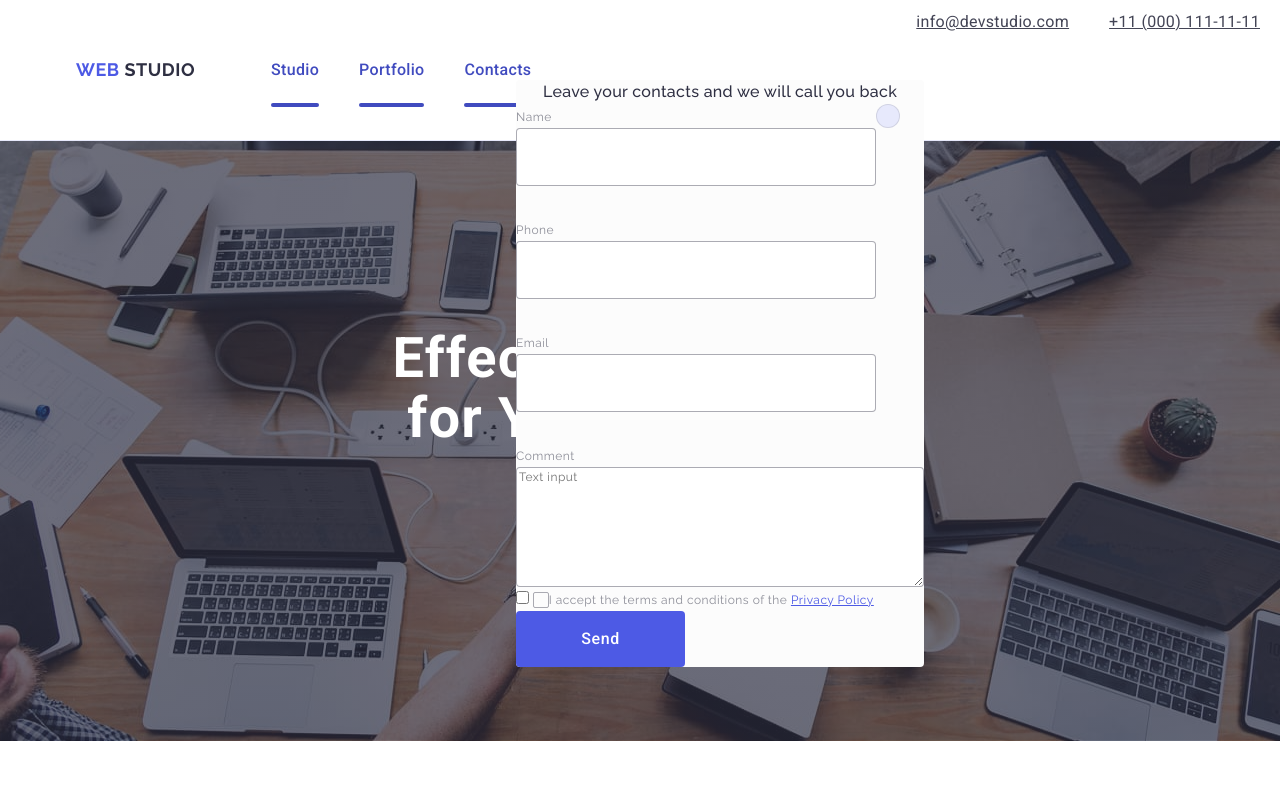
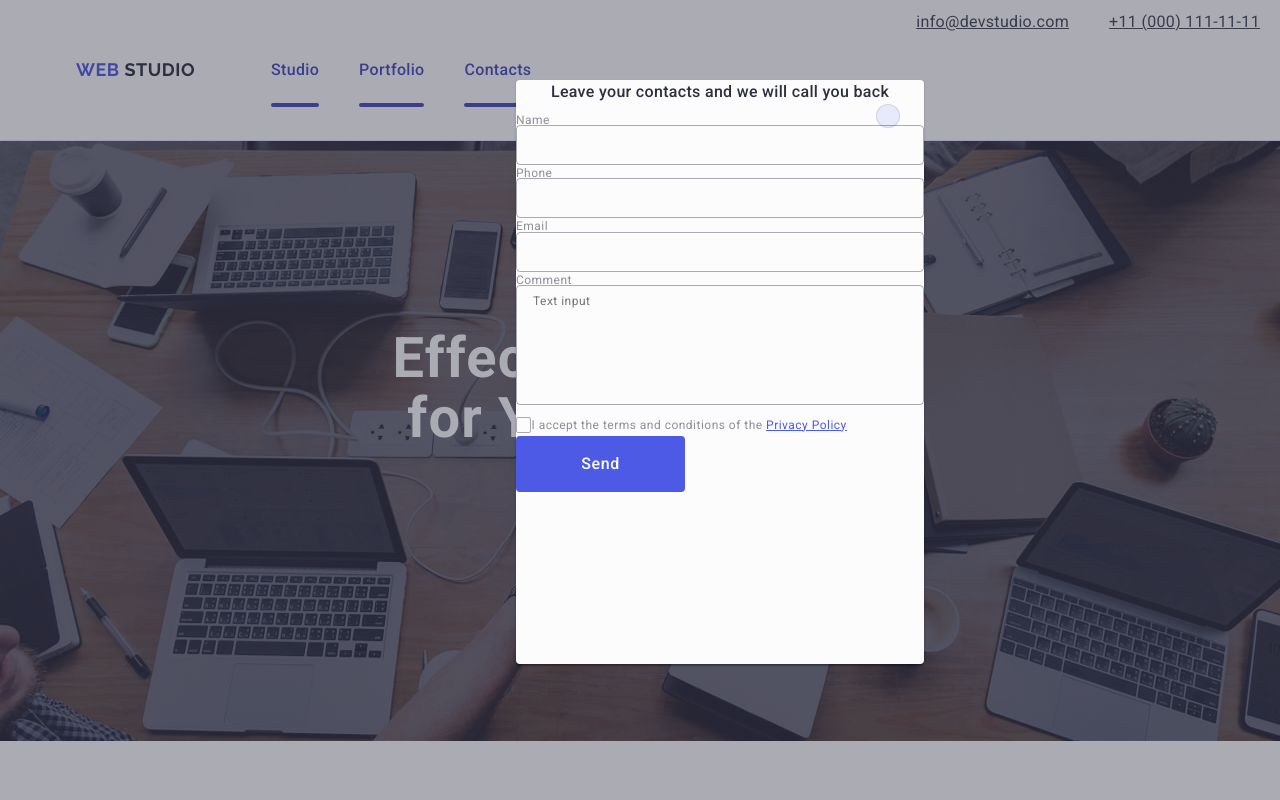
Before and after one commit to ekimdilan/goit-markup-hw-05, a plain HTML site: page index.html in a window 1280 px wide. Shown: the top 800 px of the page. Drawn offline with nearby package versions, Linux system fonts and the light colour scheme.

Commit message:
modal-window

```diff
--- a/css/styles.css
+++ b/css/styles.css
@@ -486,23 +486,72 @@ menu:active {
 }
 /*Feedback-Form*/
 
-.feedback {
+.modal-window {
   position: fixed;
   top: 0;
   left: 0;
   width: 100%;
   height: 100%;
-  min-height: 584px;
+  background-color: rgba(46, 47, 66, 0.4);
+  transition: opacity 250ms cubic-bezier(0.4, 0, 0.2, 1),
+    visibility 250ms cubic-bezier(0.4, 0, 0.2, 1);
 }
-.feedback-container {
+
+.modal-container {
   position: absolute;
-  background-color: #fcfcfc;
+  top: 80px;
+  left: 516px;
   width: 408px;
   min-height: 584px;
-  top: 80px;
-  left: 516px;
+  background-color: #fcfcfc;
+  box-shadow: 0px 1px 1px rgba(0, 0, 0, 0.14), 0px 1px 3px rgba(0, 0, 0, 0.12),
+    0px 2px 1px rgba(0, 0, 0, 0.2);
   border-radius: 4px;
+  transition: transform 250ms cubic-bezier(0.4, 0, 0.2, 1);
 }
+
+.button-close {
+  position: absolute;
+  top: 24px;
+  right: 24px;
+  width: 24px;
+  height: 24px;
+  border-radius: 50%;
+  display: flex;
+  align-items: center;
+  justify-content: center;
+  background-color: #e7e9fc;
+  border: 1px solid rgba(0, 0, 0, 0.1);
+  padding: 0;
+  cursor: pointer;
+  transition: background-color 250ms cubic-bezier(0.4, 0, 0.2, 1),
+    border 250ms cubic-bezier(0.4, 0, 0.2, 1);
+}
+
+.button-close:hover {
+  background-color: #404bbf;
+  border: none;
+}
+
+.button-close:focus {
+  background-color: #404bbf;
+  border: none;
+}
+
+.svg-close {
+  width: 8px;
+  height: 8px;
+  transition: fill 250ms cubic-bezier(0.4, 0, 0.2, 1);
+}
+
+.button-close:hover .svg-close {
+  fill: #ffffff;
+}
+
+.button-close:focus .svg-close {
+  fill: #ffffff;
+}
+
 .feedback-header {
   font-weight: 500;
   font-size: 16px;
@@ -510,54 +559,87 @@ menu:active {
   text-align: center;
   letter-spacing: 0.02em;
   color: #2e2f42;
+  margin-bottom: 16px;
 }
 
-.button-close {
+.form-box {
+  margin-bottom: 8px;
+}
+
+.form-label {
+  font-size: 12px;
+  line-height: 1.17px;
+  letter-spacing: 0.04em;
+  color: #8e8f99;
+  display: block;
+  margin-bottom: 4px;
+}
+
+.form-box-content {
+  position: relative;
+}
+
+.form-input {
+  width: 100%;
+  height: 40px;
+  border: 1px solid rgba(46, 47, 66, 0.4);
+  border-radius: 4px;
+  background-color: transparent;
+  padding-left: 38px;
+  outline: transparent;
+  transition: border-color 250ms cubic-bezier(0.4, 0, 0.2, 1);
+}
+
+.form-input:focus {
+  border-color: #4d5ae5;
+}
+
+.form-box-svg {
   position: absolute;
-  top: 24px;
-  right: 24px;
-  display: flex;
-  height: 24px;
-  width: 24px;
-  background-color: #e7e9fc;
-  color: black;
-  border: 1px solid rgba(0, 0, 0, 0.1);
-  border-radius: 50%;
-}
-.popup-btn-close:hover {
-  background-color: #404bbf;
-}
-.popup-btn-close:focus {
-  background-color: #404bbf;
-}
-.popup-svg-close {
+  top: 50%;
+  left: 16px;
+  transform: translateY(-50%);
   transition: fill 250ms cubic-bezier(0.4, 0, 0.2, 1);
 }
-.popup-btn-close:hover .popup-svg-close {
-  fill: #ffffff;
+
+.form-box-svg:focus {
+  fill: #4d5ae5;
 }
 
-.popup-btn-close:focus .popup-svg-close {
-  fill: #ffffff;
+.form-textarea {
+  width: 100%;
+  height: 120px;
+  font-size: 12px;
+  line-height: 1.17;
+  letter-spacing: 0.04em;
+  color: rgba(46, 47, 66, 0.4);
+  border: 1px solid rgba(46, 47, 66, 0.4);
+  border-radius: 4px;
+  background-color: transparent;
+  padding: 8px 16px;
+  outline: transparent;
+  resize: none;
+  transition: border-color 250ms cubic-bezier(0.4, 0, 0.2, 1);
 }
-.form-label {
-  font-size: 12px;
-  line-height: 14px;
-  letter-spacing: 0.04em;
-  color: #8e8f99;
+
+.form-textarea:focus {
+  border-color: #4d5ae5;
 }
+
 .form-check-label {
   font-size: 12px;
   line-height: 1.17;
   letter-spacing: 0.04em;
   color: #8e8f99;
 }
+
 .form-check-span {
   width: 16px;
   height: 16px;
   border: 1px solid rgba(46, 47, 66, 0.4);
   border-radius: 2px;
 }
+
 input[type='checkbox']:checked + label .form-check-span {
   background-color: #404bbf;
   border: none;
@@ -567,42 +649,20 @@ input[type='checkbox']:checked + label .form-check-span {
 .check-link {
   color: #4d5ae5;
 }
-.form-input {
-  display: block;
-  width: 360px;
-  height: 58px;
-  border-radius: 4px;
-  border: 1px solid rgba(46, 47, 66, 0.4);
-}
-.form-input:focus {
-  border-color: #4d5ae5;
-}
-.form-textarea {
-  display: block;
-  width: 100%;
-  height: 120px;
-  font-size: 12px;
-  line-height: 1.17;
-  letter-spacing: 0.04em;
-  color: rgba(46, 47, 66, 0.4);
-  border-radius: 4px;
-  border: 1px solid rgba(46, 47, 66, 0.4);
-}
-.form-textarea:focus {
-  border-color: #4d5ae5;
-}
+
 .form-button {
-  font-family: 'Roboto', sans-serif;
-  font-size: 16px;
-  font-weight: 500;
-  line-height: 24px;
-  letter-spacing: 0.04em;
-  color: #ffffff;
-  background-color: #4d5ae5;
-  border: none;
   display: block;
   min-width: 169px;
   height: 56px;
   border-radius: 4px;
   padding: 16px 32px;
+  font-family: 'Roboto', sans-serif;
+  font-size: 16px;
+  font-weight: 500;
+  line-height: 1.5;
+  letter-spacing: 0.04em;
+  color: #ffffff;
+  background-color: #4d5ae5;
+  border: none;
+  transition: background-color 250ms cubic-bezier(0.4, 0, 0.2, 1);
 }
--- a/index.html
+++ b/index.html
@@ -470,12 +470,12 @@
             </li>
           </ul>
         </div>
-
+    </footer>
 <!-- 3. Alt Eleman: Feedback Formu -->
-        <div class="feedback">
-          <div class="feedback-container">
+<div class="modal-window">
+  <div class="modal-container">
     <button type="button" class="button-close">
-              <svg class="feedback-svg-close" width="8" height="8">
+      <svg class="svg-close" width="8" height="8">
         <use href="./images/icons.svg#icon-close"></use>
       </svg>
     </button>
@@ -546,7 +546,7 @@
           value="true"
           name="user-privacy"
           id="user-privacy"
-                  class="checkbox-user-privacy"
+          class="checkbox-user-privacy visually-hidden"
         />
         <label for="user-privacy" class="form-check-label">
           <span class="form-check-span">
@@ -563,7 +563,5 @@
     </form>
   </div>
   </div>
-      </div>
-    </footer>
   </body>
 </html>
```
Lines whose indentation alone changed are shown as unchanged.
